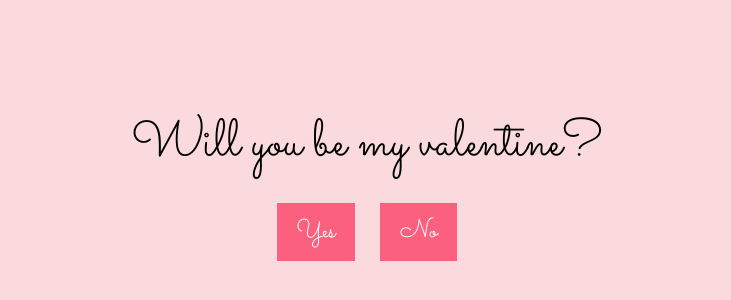
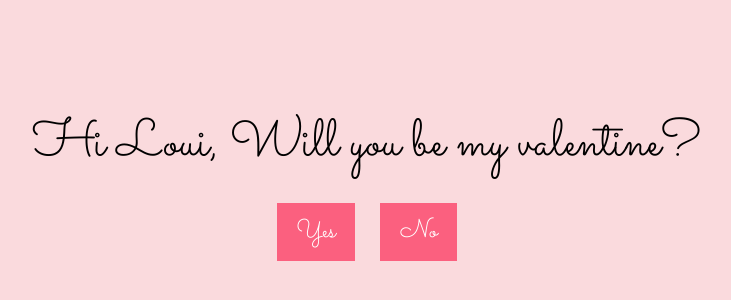
Before and after one commit to 5k3ptica1/surprise, a plain HTML site: page index.html in a window 1280 px wide. Shown: the part 216-516 px from the top of the page, without its empty margins (273-1004 px from the left). Drawn offline with Linux system fonts and the light colour scheme.

Commit message:
Update index.html

```diff
--- a/index.html
+++ b/index.html
@@ -11,7 +11,7 @@
     <div id="container">
         <div id="image-container"></div> <!-- Container for displaying images -->
         <div id="text-container">
-            <div id="question">Will you be my valentine?</div> <!-- Question -->
+            <div id="question">Hi Loui, Will you be my valentine?</div> <!-- Question -->
             <div id="options">
                 <button id="yes-button" onclick="selectOption('yes')">Yes</button> <!-- Yes button -->
                 <button id="no-button" onclick="selectOption('no')">No</button> <!-- No button -->
```
